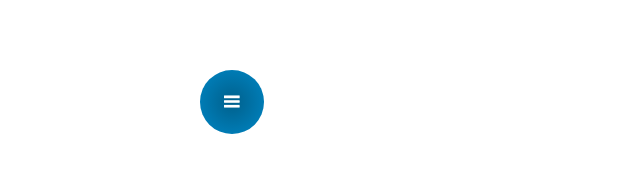
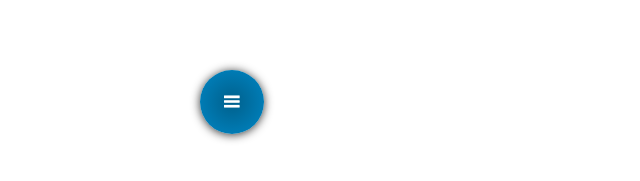
Before and after one commit to Menighin/361Menu, a plain HTML site: page index.html in a window 1280 px wide. Both pictures are taken after a click on the element 232 px from the left and 269 px from the top of the page. Shown: the part 167-348 px from the top of the page, 0-640 px from the left. Drawn offline with Linux system fonts and the light colour scheme.

Commit message:
Adding hover animation and Padding parameter

```diff
--- a/css/361menu.css
+++ b/css/361menu.css
@@ -2,6 +2,10 @@
 	padding: 0;
 	margin: 0;
 	font-family: sans-serif;
+}
+
+body {
+	overflow: hidden;
 }
 
 #menu361 {
@@ -23,6 +27,11 @@
 	cursor: pointer;
 	position: absolute;
 	z-index: 99999;
+	box-shadow: 0px 1px 10px #333;
+}
+
+#menu361-handle:hover {
+	background-image: url("../img/menu-ico.png"), radial-gradient(#ff8c2f, #e66700);
 }
 
 #menu361 ul {
@@ -43,5 +52,5 @@
 }
 
 #menu361 li:hover {
-	background-color: #6666aa;
+	background-image: url("../img/image-ico.png"), radial-gradient(#28bb00, #219d00);
 }
--- a/index.html
+++ b/index.html
@@ -18,14 +18,14 @@
 			<li></li>
 			<li></li>
 			<li></li>
-			<li></li>
+
 		</ul>
 	</div>
 
 	<script type="text/javascript" src="js/jquery-2.1.1.min.js"></script>
 	<script type="text/javascript" src="js/361menu.js"></script>
 	<script type="text/javascript">
-		Menu361.init({initialX: 200, initialY: 200, radius: 32, subRadius: 24});
+		Menu361.init({initialX: 200, initialY: 200, radius: 32, subRadius: 24, submenuPadding: 80});
 	</script>
 	</body>
 </html>
--- a/js/361menu.js
+++ b/js/361menu.js
@@ -1,8 +1,9 @@
 var DEBUG = true
-var DEFAULT_RADIUS = 32;
-var DEFAULT_SUBMENU_RADIUS = 16;
-var DEFAULT_TIME_TO_HIDE = 1000;
-var DEFAULT_SUB_ANIMATION_TIME = 200;
+var D_RADIUS = 32;
+var D_SUBMENU_RADIUS = 16;
+var D_TIME_TO_HIDE = 1000;
+var D_SUB_ANIMATION_TIME = 200;
+var D_SUBMENU_PADDING = 4;
 
 /*
 
@@ -13,8 +14,9 @@ var DEFAULT_SUB_ANIMATION_TIME = 200;
 	maxX: 0px,
 	maxY: 0px,
 	radius: 64px,
-	subRadius: 16px;
-	timeToHide: 1000ms
+	subRadius: 16px,
+	submenuPadding: 4px,
+	timeToHide: 1000ms,
 
 }
 
@@ -62,7 +64,7 @@ function MenuAnimation361 (menu361) {
 			var currentTime = Date.now();
 			var positionInAnimation = (currentTime - c.startTime) / c.duration;
 
-			log(positionInAnimation);
+			//log(positionInAnimation);
 			var xPosition = positionInAnimation * c.translate.x;
 			var yPosition = positionInAnimation * c.translate.y;
 
@@ -107,8 +109,10 @@ var Menu361 = {
 		var handle = document.createElement('div');
 		handle.id = 'menu361-handle';
 
-		handle.style.width  = 2 * (p.radius ? p.radius : DEFAULT_RADIUS) + "px";
-		handle.style.height = 2 * (p.radius ? p.radius : DEFAULT_RADIUS) + "px";
+		handle.parameters = p;
+
+		handle.style.width  = 2 * (p.radius ? p.radius : D_RADIUS) + "px";
+		handle.style.height = 2 * (p.radius ? p.radius : D_RADIUS) + "px";
 
 		handle.onmousedown = Menu361.start;
 
@@ -135,11 +139,11 @@ var Menu361 = {
 		// Initializing submenus
 		handle.subMenu = {};
 		handle.subMenu.isActive = false;
-		handle.subMenu.timeToHide = p.timeToHide ? p.timeToHide : DEFAULT_TIME_TO_HIDE;
+		handle.subMenu.timeToHide = p.timeToHide ? p.timeToHide : D_TIME_TO_HIDE;
 
 		// Positioning
 		handle.subMenu.items = handle.root.getElementsByTagName('li');
-		handle.subMenu.initialPosition = (p.radius ? p.radius : DEFAULT_RADIUS) - (p.subRadius ? p.subRadius : DEFAULT_SUBMENU_RADIUS);
+		handle.subMenu.initialPosition = (p.radius ? p.radius : D_RADIUS) - (p.subRadius ? p.subRadius : D_SUBMENU_RADIUS);
 		handle.subMenu.resetPosition = function(menu) {
 			var items = menu.subMenu.items;
 			for (var i = 0; i < items.length; i++) {
@@ -152,15 +156,15 @@ var Menu361 = {
 		var items = handle.subMenu.items;
 		for (var i = 0; i < items.length; i++) {
 			items[i].onmouseover = this.showSubMenu;
-			items[i].style.height = 2 * (p.subRadius ? p.subRadius : DEFAULT_SUBMENU_RADIUS) + 'px';
-			items[i].style.width  = 2 * (p.subRadius ? p.subRadius : DEFAULT_SUBMENU_RADIUS) + 'px';
+			items[i].style.height = 2 * (p.subRadius ? p.subRadius : D_SUBMENU_RADIUS) + 'px';
+			items[i].style.width  = 2 * (p.subRadius ? p.subRadius : D_SUBMENU_RADIUS) + 'px';
 		}
 
 		handle.onmouseover = Menu361.showSubMenu;
 		handle.onmouseout  = Menu361.hideSubMenu;
 
 		handle.root.insertBefore(handle, handle.root.firstChild);
-		handle.radius = p.radius ? p.radius : DEFAULT_RADIUS;
+		handle.radius = p.radius ? p.radius : D_RADIUS;
 
 		Menu361.obj = handle;
 
@@ -214,6 +218,7 @@ var Menu361 = {
 		nx = x + (ex - handle.lastMouseX);
 		ny = y + (ey - handle.lastMouseY);
 
+
 		Menu361.obj.root.style.left = nx + "px";
 		Menu361.obj.root.style.top = ny + "px";
 		Menu361.obj.lastMouseX	= ex;
@@ -248,11 +253,11 @@ var Menu361 = {
 
 
 				var translate = {
-					x: parseInt(Math.round(Math.cos(toRadians(degrees)) * (handle.radius + parseInt(items[i].style.width) / 2 ))),
-					y: parseInt(Math.round(Math.sin(toRadians(degrees)) * (handle.radius + parseInt(items[i].style.height) / 2)))
+					x: parseInt(Math.round(Math.cos(toRadians(degrees)) * (handle.radius + parseInt(items[i].style.width) / 2 + (handle.parameters.submenuPadding ? handle.parameters.submenuPadding : D_SUBMENU_PADDING)))),
+					y: parseInt(Math.round(Math.sin(toRadians(degrees)) * (handle.radius + parseInt(items[i].style.height) / 2 + (handle.parameters.submenuPadding ? handle.parameters.submenuPadding : D_SUBMENU_PADDING))))
 				};
 
-				anim.bounce.start( items[i], origin, translate, DEFAULT_SUB_ANIMATION_TIME);
+				anim.bounce.start( items[i], origin, translate, D_SUB_ANIMATION_TIME);
 				degrees += sections;
 			}
 
@@ -287,11 +292,11 @@ var Menu361 = {
 						var origin = { x: parseInt(items[i].style.left), y: parseInt(items[i].style.top) };
 
 						var destin = {
-							x: -parseInt(Math.round(Math.cos(toRadians(degrees)) * (handle.radius + parseInt(items[i].style.width) / 2 ))),
-							y: -parseInt(Math.round(Math.sin(toRadians(degrees)) * (handle.radius + parseInt(items[i].style.height) / 2)))
+							x: -parseInt(Math.round(Math.cos(toRadians(degrees)) * (handle.radius + parseInt(items[i].style.width)/2+(handle.parameters.submenuPadding ? handle.parameters.submenuPadding : D_SUBMENU_PADDING)))),
+							y: -parseInt(Math.round(Math.sin(toRadians(degrees)) * (handle.radius + parseInt(items[i].style.height)/2+(handle.parameters.submenuPadding ? handle.parameters.submenuPadding : D_SUBMENU_PADDING))))
 						};
 
-						anim.transition.start( items[i], origin, destin, DEFAULT_SUB_ANIMATION_TIME, Menu361.obj.subMenu.resetPosition);
+						anim.transition.start( items[i], origin, destin, D_SUB_ANIMATION_TIME, Menu361.obj.subMenu.resetPosition);
 						degrees += sections;
 					}
 
```
